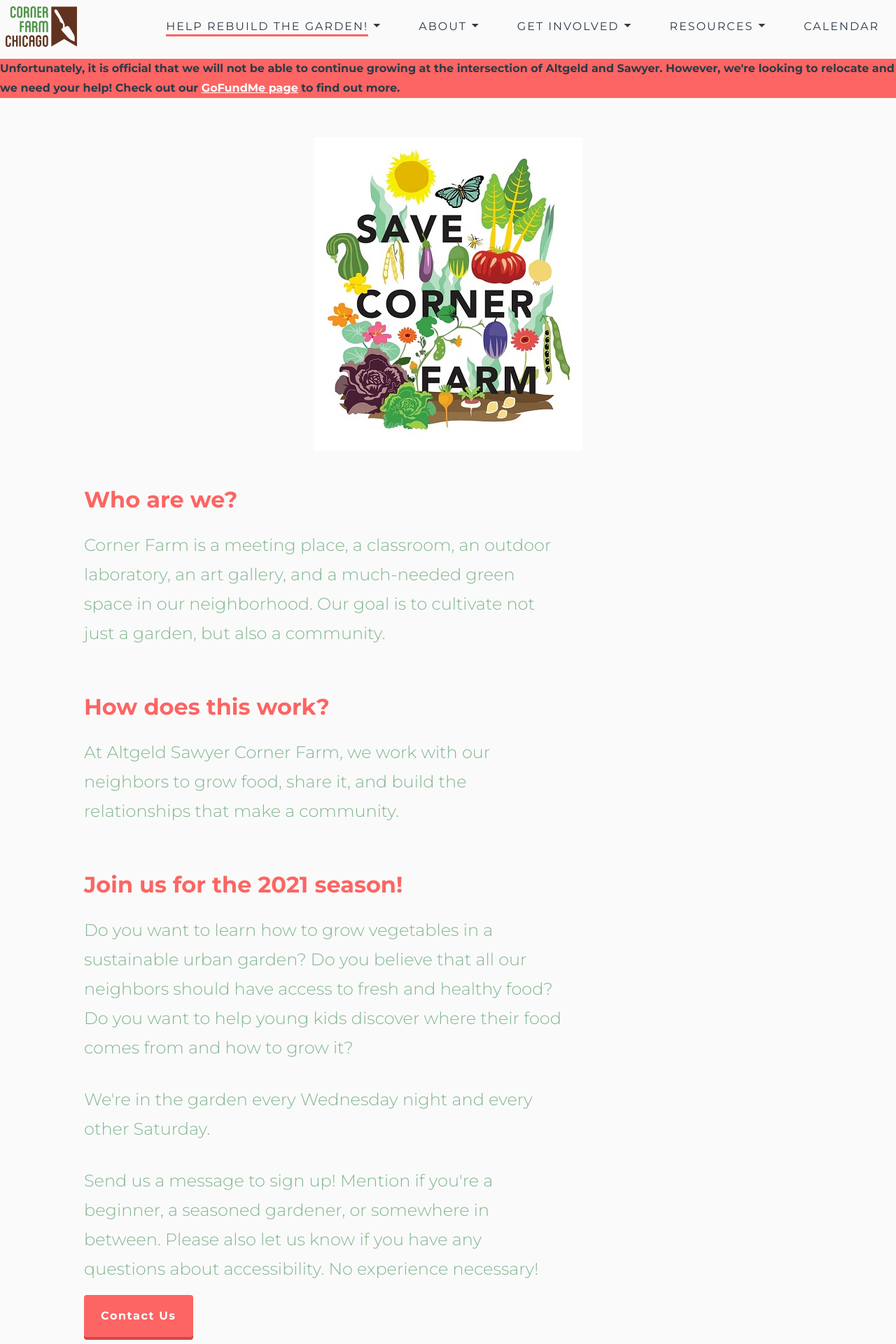
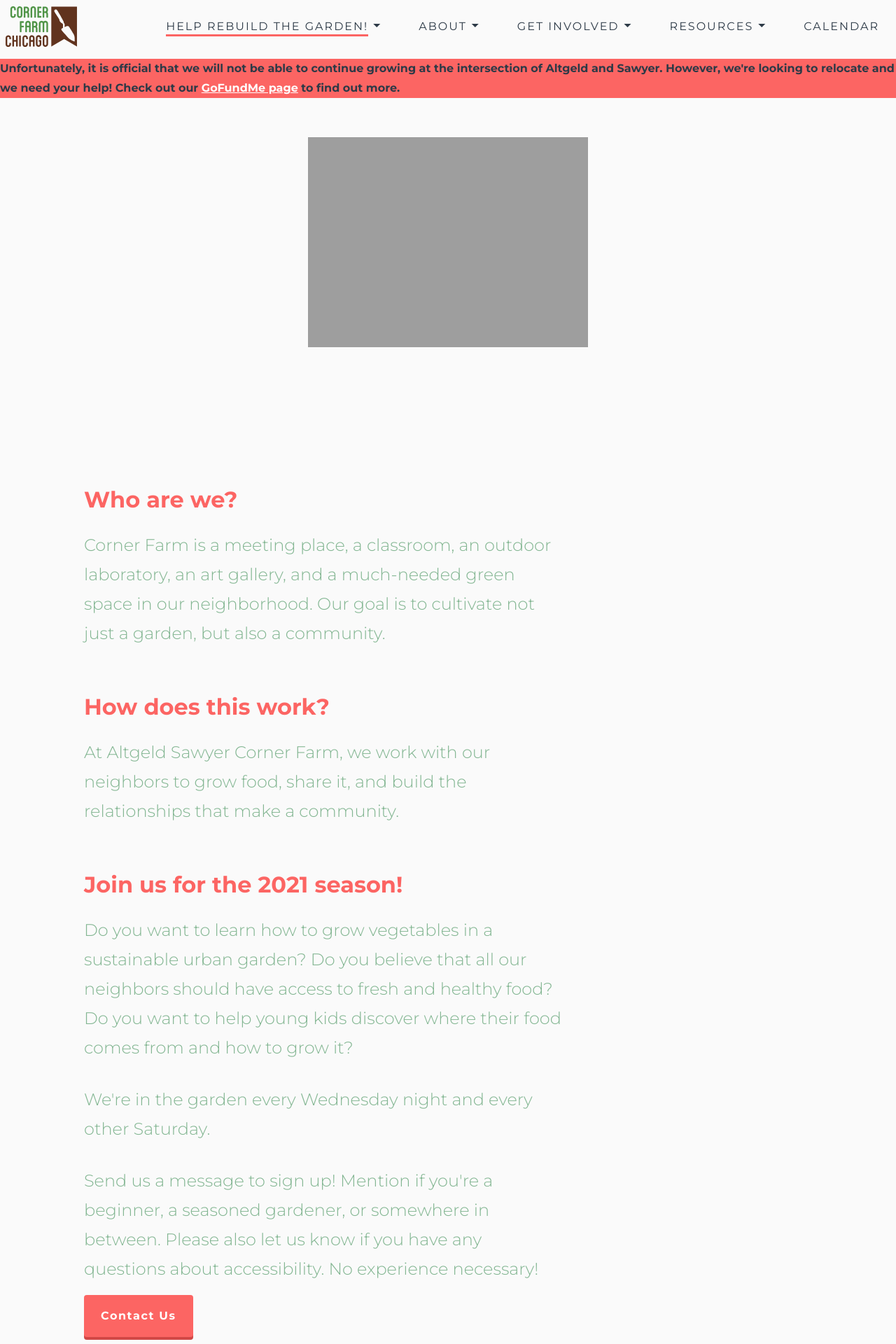
Before and after one commit to cgreim/farm-site, a Jekyll site: the page built from index.md, in a window 1280 px wide. Shown: the top 1920 px of the page at 70% size. Built offline with Jekyll 4.4.1, drawn with Linux system fonts in a browser that asks for light colours.

Commit message:
Update _v2-redesign.scss
Changed SaveYourGarden image to GardenThanks.

```diff
--- a/_sass/_v2-redesign.scss
+++ b/_sass/_v2-redesign.scss
@@ -31,7 +31,7 @@
    /*Add home-splash image back after fundraiser is over and remove SaveCornerFarm image
     background-image: url(../assets/images/home-splash.jpg);
     */
-    background-image: url(../assets/images/SaveCornerFarm.jpg);
+    background-image: url(../assets/images/GardenThanks.jpg);
     background-repeat: no-repeat;
     background-position: center top;
     //Add back after fundraiser       background-size: cover;
```
